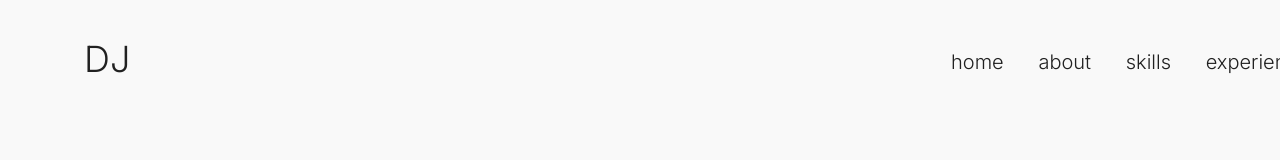
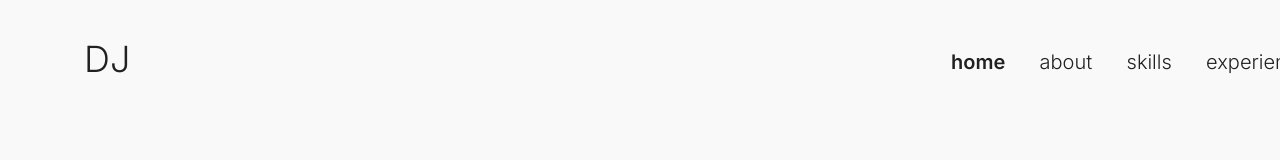
Before and after one commit to dhjiang1/darren-jiang, a Next.js app in the folder personal-site/: page / in a window 1280 px wide. Shown: the top 160 px of the page. Built offline with nearby package versions, Linux system fonts and the light colour scheme.

Commit message:
hover and active bolding for nav

```diff
--- a/personal-site/src/app/globals.css
+++ b/personal-site/src/app/globals.css
@@ -29,7 +29,7 @@ body {
     rgb(var(--background-start-rgb));
 }
 
-nav {
+.navigation {
   display: flex;
   flex-direction: row;
   justify-content: space-between;
@@ -40,6 +40,14 @@ nav {
   top: 47px;
   font-size: 20px;
   font-weight: 300;
+}
+
+.navigation a:hover {
+  font-weight: 600;
+}
+
+.active {
+  font-weight: 600;
 }
 
 .section-number {
--- a/personal-site/src/app/layout.tsx
+++ b/personal-site/src/app/layout.tsx
@@ -18,26 +18,8 @@ export default function RootLayout({
   return (
     <html lang="en">
       <body className={inter.className}>
-        <nav>
-          <div className="section">
-            <Link href="/">home</Link>
-          </div>
-          <div className="section">
-            <Link href="/about">about</Link>
-          </div>
-          <div className="section">
-            <Link href="/skills">skills</Link>
-          </div>
-          <div className="section">
-            <Link href="/internships">experience</Link>
-          </div>
-          <div className="section">
-            <Link href="/contact">contact</Link>
-          </div>
-        </nav>
 
         {children}
-
 
       </body>
 
--- a/personal-site/src/app/page.tsx
+++ b/personal-site/src/app/page.tsx
@@ -5,9 +5,17 @@ import styles from './page.module.css'
 export default function Home() {
   return (
     <main>
-      <div className={styles.logo}>
-        <h1>DJ</h1>
-      </div>
+
+      <header>
+        <div className={styles.logo}>DJ</div>
+        <nav className="navigation">
+          <a href="/" className="active">home</a>
+          <a href="/about">about</a>
+          <a href="/skills">skills</a>
+          <a href="/internships">experience</a>
+          <a href="/contact">contact</a>
+        </nav>
+      </header>
 
       <div className={styles.title_intro}>
         <h1>product manager &#38; developer</h1>
```
